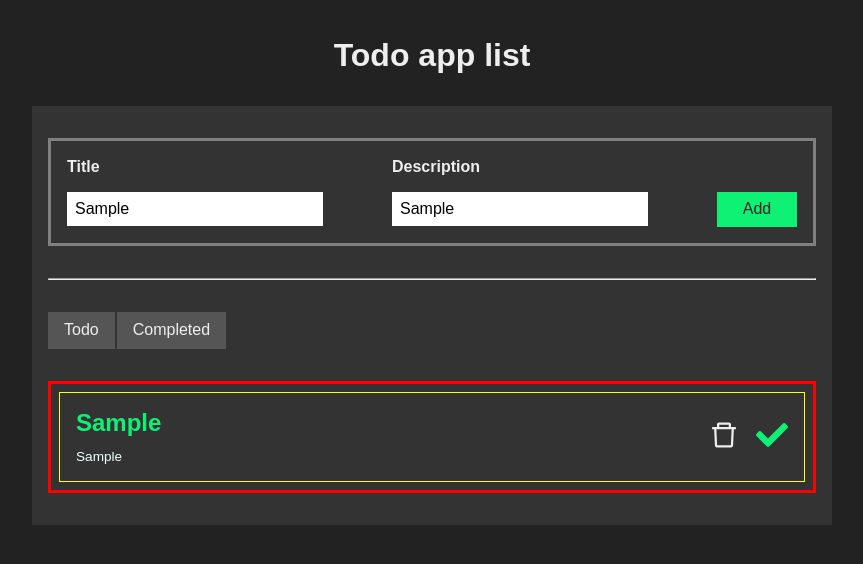
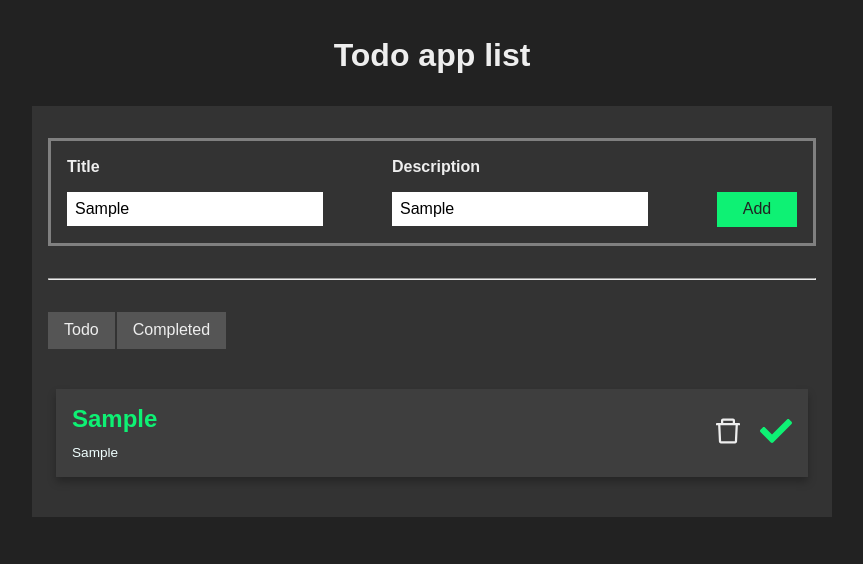
Before and after one commit to peterjbone/todo-app, a React (Vite) app: page / in a window 1280 px wide. Both pictures are taken after typing "Sample", "Sample" into the empty fields and a click on the button "Add". Shown: the top 564 px of the page, without its empty margins (208-1071 px from the left). Built offline with nearby package versions, Linux system fonts and the light colour scheme.

Commit message:
creating the delete function

```diff
--- a/src/App.jsx
+++ b/src/App.jsx
@@ -19,13 +19,11 @@ function App() {
 	const handleNewTitle = (e) => {
 		const { value } = e.target;
 		setNewTitle(value);
-		//console.log(newTitle);
 	};
 
 	const handleNewDescription = (e) => {
 		const { value } = e.target;
 		setNewDescription(value);
-		//console.log(newDescription);
 	};
 
 	const handleAddTodo = () => {
@@ -42,7 +40,14 @@ function App() {
 		localStorage.setItem("todoList", JSON.stringify(updatedAllTodos));
 	};
 
-	const deleteTodo = (e, index) => {};
+	const handleDeleteTodo = (e, index) => {
+		//console.log(index);
+		const reducedTodo = [...allTodos];
+		reducedTodo.splice(index, 1);
+
+		localStorage.setItem("todoList", JSON.stringify(reducedTodo));
+		setAllTodos(reducedTodo);
+	};
 
 	//? to check for task in the local storage
 	useEffect(() => {
@@ -113,7 +118,7 @@ function App() {
 								key={todo.title}
 								title={todo.title}
 								description={todo.description}
-								deleteTodo={deleteTodo}
+								handleDeleteTodo={handleDeleteTodo}
 								index={index}
 							/>
 						))
--- a/src/App.module.css
+++ b/src/App.module.css
@@ -100,7 +100,7 @@
 
 .todoWrapper > .taskList {
 	padding: 0.5em;
-	border: 3px solid red;
+	/* 	border: 3px solid red; */
 	display: flex;
 	flex-flow: column nowrap;
 	gap: 1.5em;
--- a/src/components/TaskListItem/TaskListItem.jsx
+++ b/src/components/TaskListItem/TaskListItem.jsx
@@ -5,7 +5,7 @@ import classNames from "classnames";
 import { AiOutlineDelete } from "react-icons/ai";
 import { FaCheck } from "react-icons/fa";
 
-const TaskListItem = ({ title, description, deleteTodo, index }) => {
+const TaskListItem = ({ title, description, handleDeleteTodo, index }) => {
 	const checkIconClassNames = classNames(styles.icon, styles.checkIcon);
 	const deleteIconClassNames = classNames(styles.icon, styles.deleteIcon);
 
@@ -18,7 +18,7 @@ const TaskListItem = ({ title, description, deleteTodo, index }) => {
 			<div>
 				<AiOutlineDelete
 					className={deleteIconClassNames}
-					onClick={(e) => deleteTodo(e, index)}
+					onClick={(e) => handleDeleteTodo(e, index)}
 				/>
 				<FaCheck className={checkIconClassNames} />
 			</div>
--- a/src/components/TaskListItem/TaskListItem.module.css
+++ b/src/components/TaskListItem/TaskListItem.module.css
@@ -1,10 +1,12 @@
 .taskListItem {
 	padding: 1em;
-	border: 1px solid yellow;
+	background-color: #3e3e3e;
+	/* border: 1px solid yellow; */
 	display: flex;
 	flex-flow: row nowrap;
 	justify-content: space-between;
 	align-items: center;
+	box-shadow: 0 5px 8px #0004;
 }
 
 .taskListItem > div {
```
